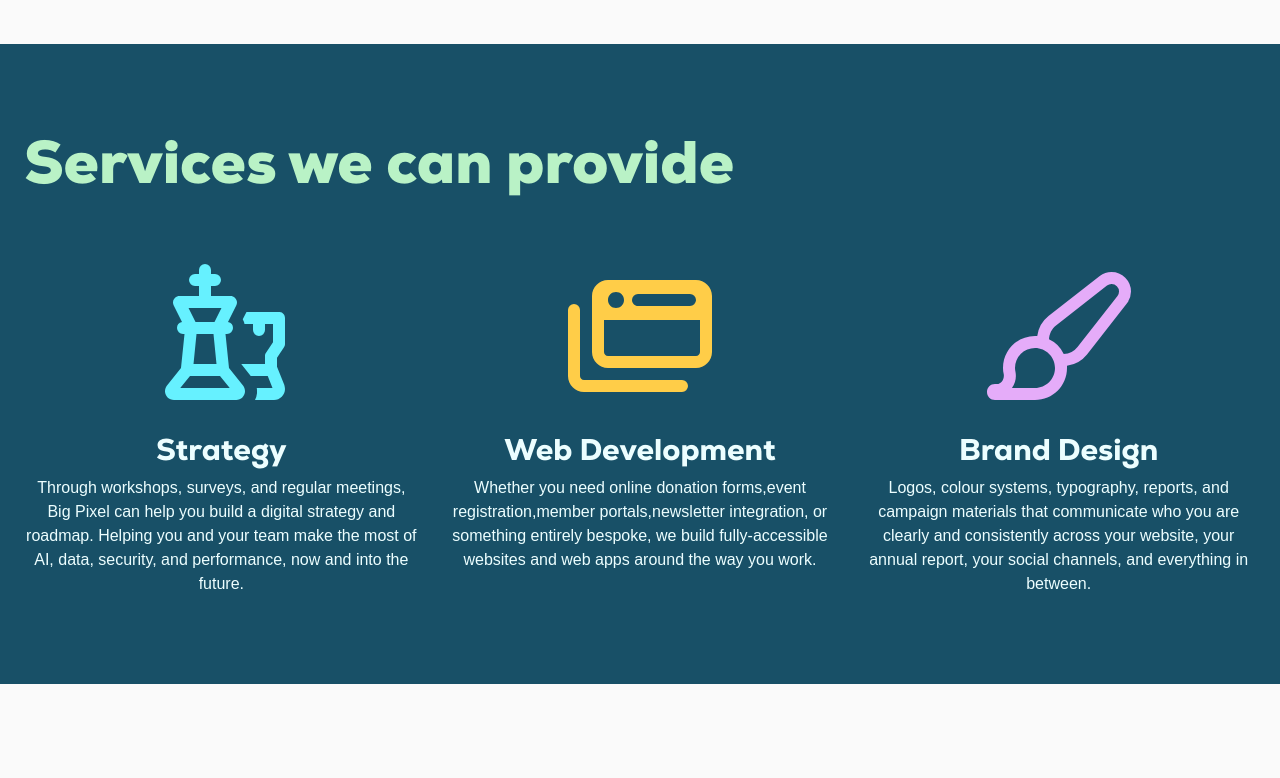
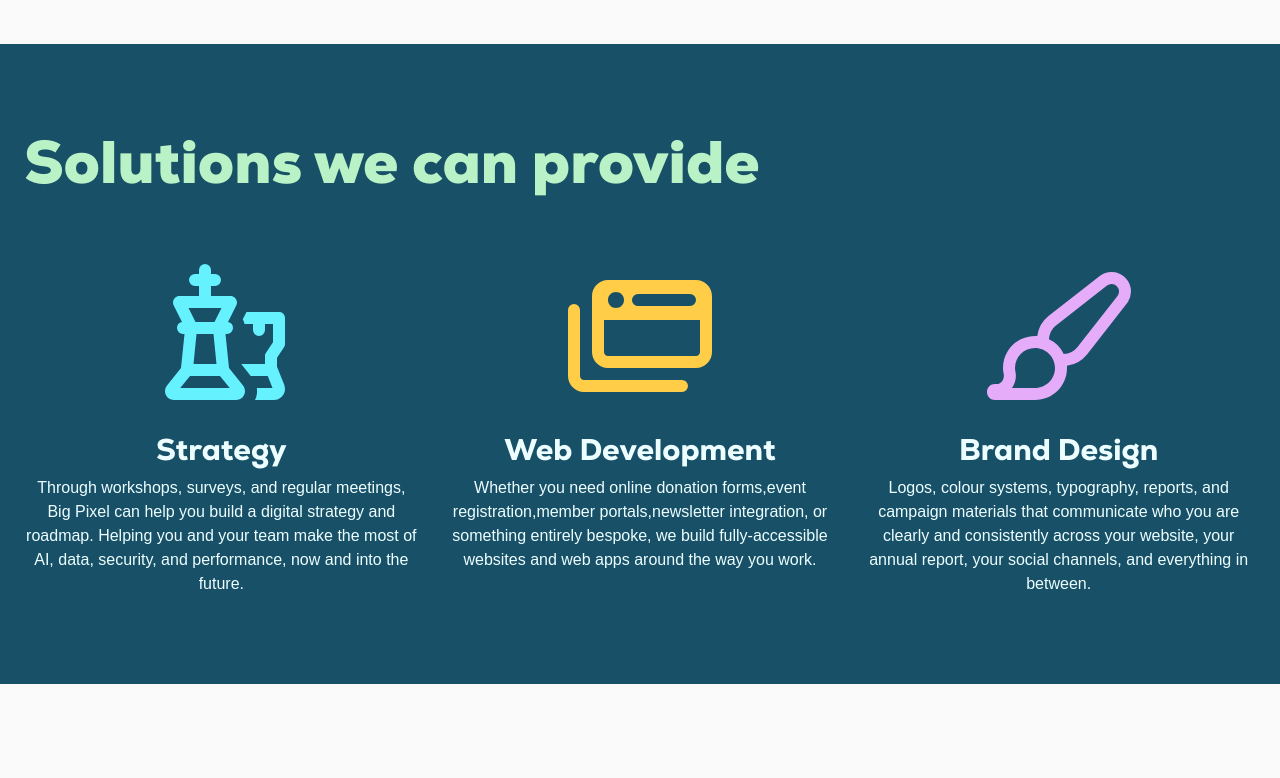
Before and after one commit to bigpixel-cic/bigpixel-community, a Next.js app: page / in a window 1280 px wide. Shown: the part 2240-3018 px from the top of the page. Built offline with nearby package versions, Linux system fonts and the light colour scheme.

Commit message:
Tweaks to footer

```diff
--- a/src/components/global/footer.tsx
+++ b/src/components/global/footer.tsx
@@ -123,7 +123,7 @@ export default function Footer() {
         </div>
         <div className="mt-16 border-t border-metal-600 pt-8 sm:mt-20 lg:mt-24">
           <p className="text-sm/6 text-metal-400">
-            Big Pixel&reg; is a registered trademark in the United Kingdom.
+            Big Pixel&reg; and the device mark are registered trademarks in the United Kingdom.
           </p>
           <p className="text-sm/6 text-balance text-metal-400">
             A Community Interest Company registered in England and Wales, No. 17201222. Company
--- a/src/components/home/services.tsx
+++ b/src/components/home/services.tsx
@@ -34,7 +34,7 @@ export default function Services() {
       <div className="w-full max-w-7xl mx-auto p-4 lg:p-6">
         <div className="flex flex-col gap-y-12 md:gap-y-14 lg:gap-y-16">
           <h2 className="font-headline font-black text-4xl sm:text-5xl md:text-6xl text-green-200">
-            Services we can provide
+            Solutions we can provide
           </h2>
           <div className="grid grid-cols-3 gap-4 lg:gap-6">
             {services.map((service, index) => (
```
